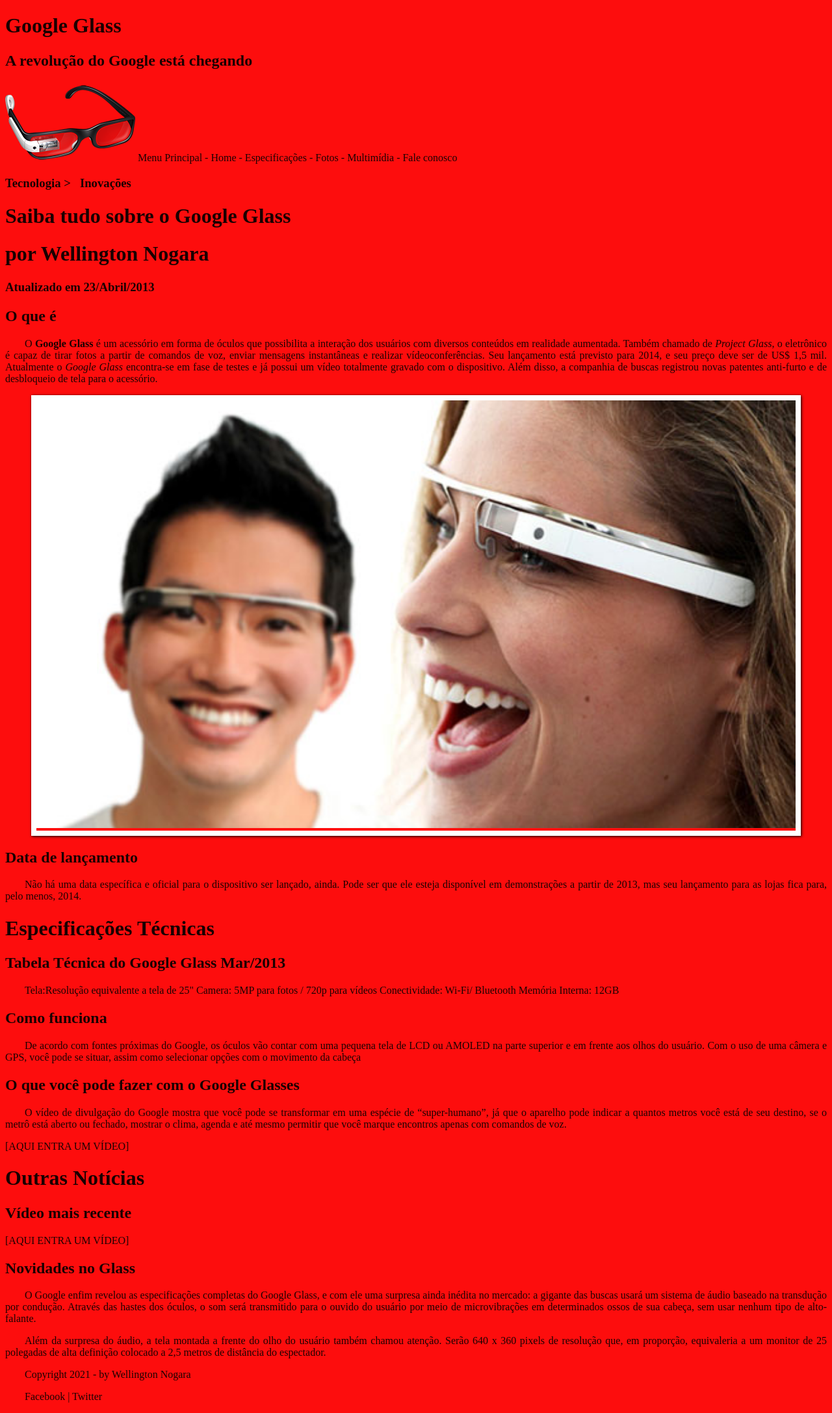
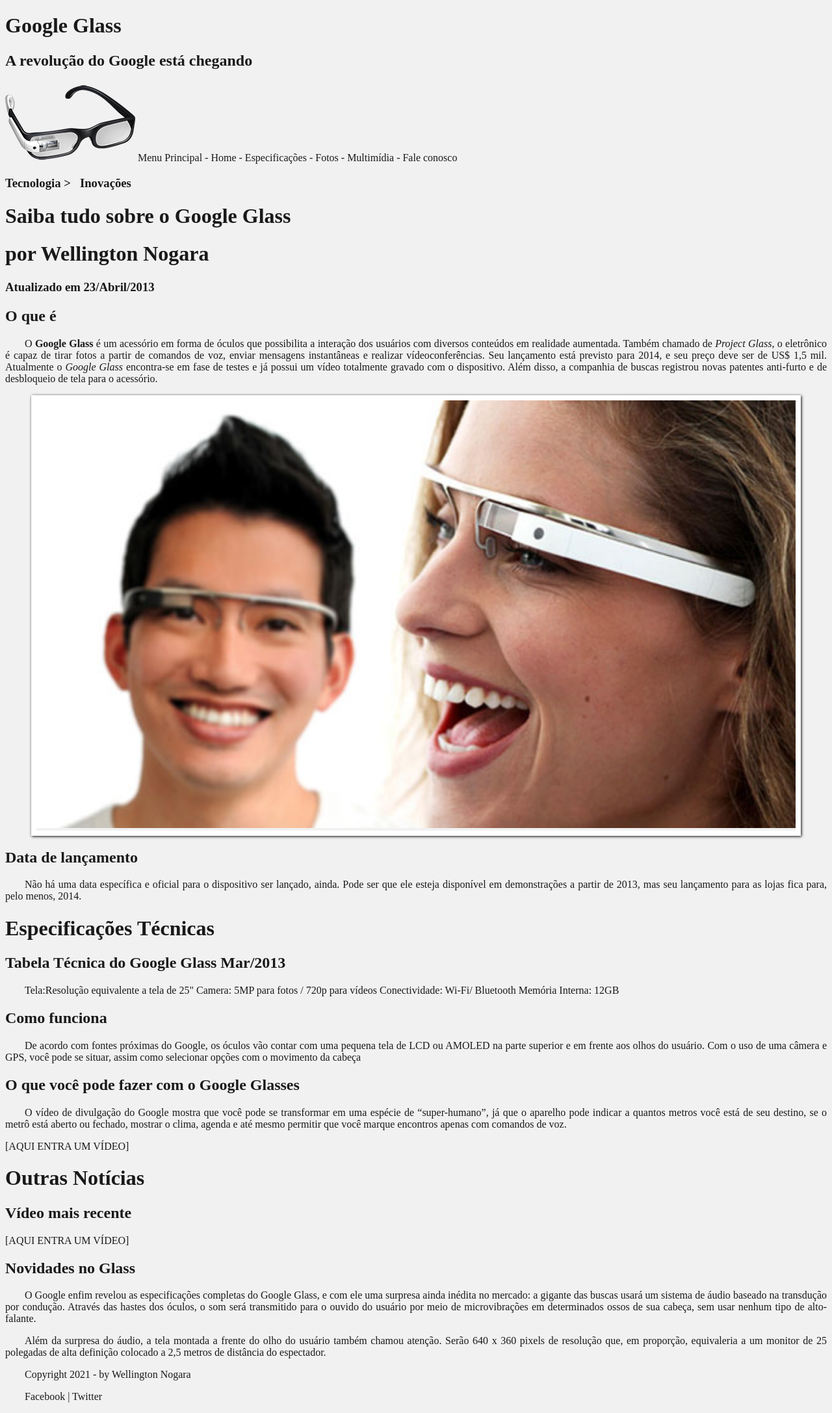
Before and after one commit to ElNogara/CEV-HTML5, a PHP site: page / in a window 1280 px wide. Shown: the whole page at 65% size. Run offline with PHP 8.4, Linux system fonts and the light colour scheme.

Commit message:
auto deploy retorno

```diff
--- a/_css/estilo.css
+++ b/_css/estilo.css
@@ -1,7 +1,7 @@
 @charset "UTF-8";
 
 body{
-    background-color: rgb(253, 13, 13);
+    background-color: rgb(241, 241, 241);
     color: rgba(0, 0, 0, 0.897);
 }
 
```
